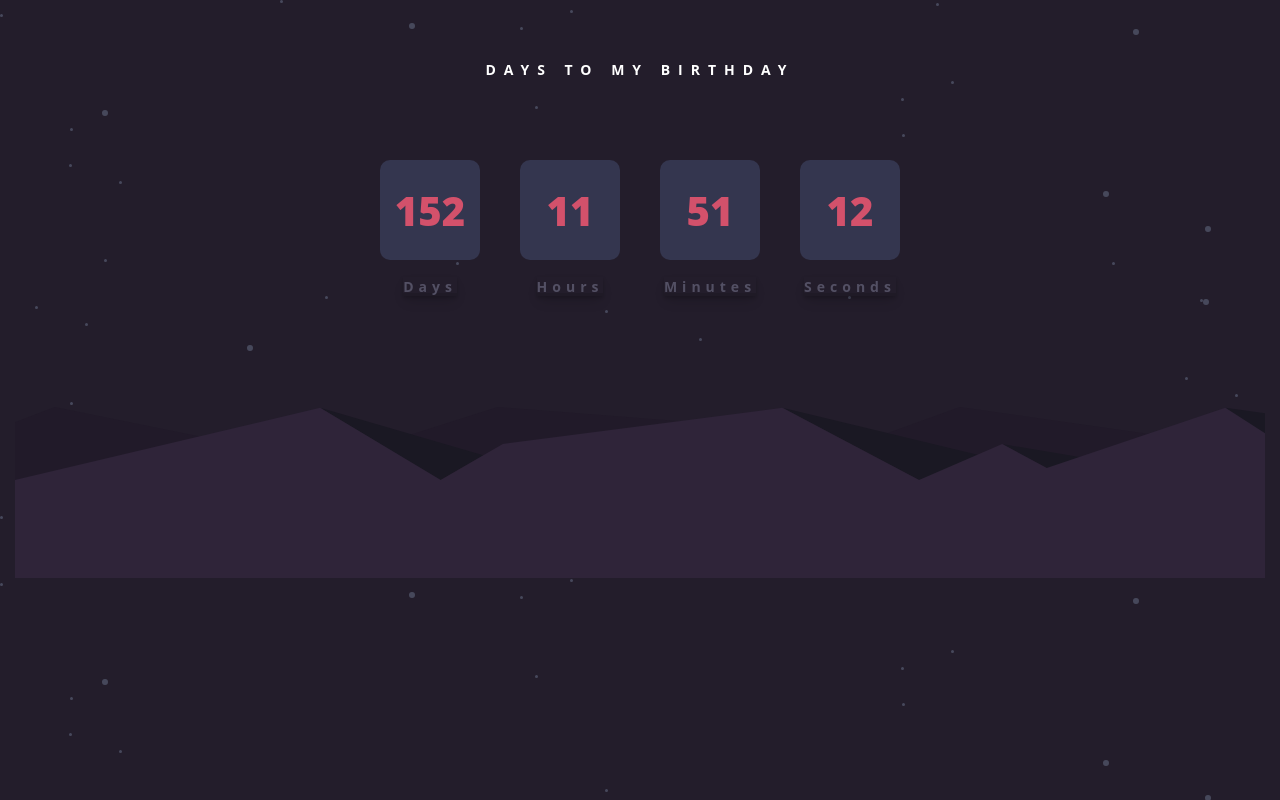
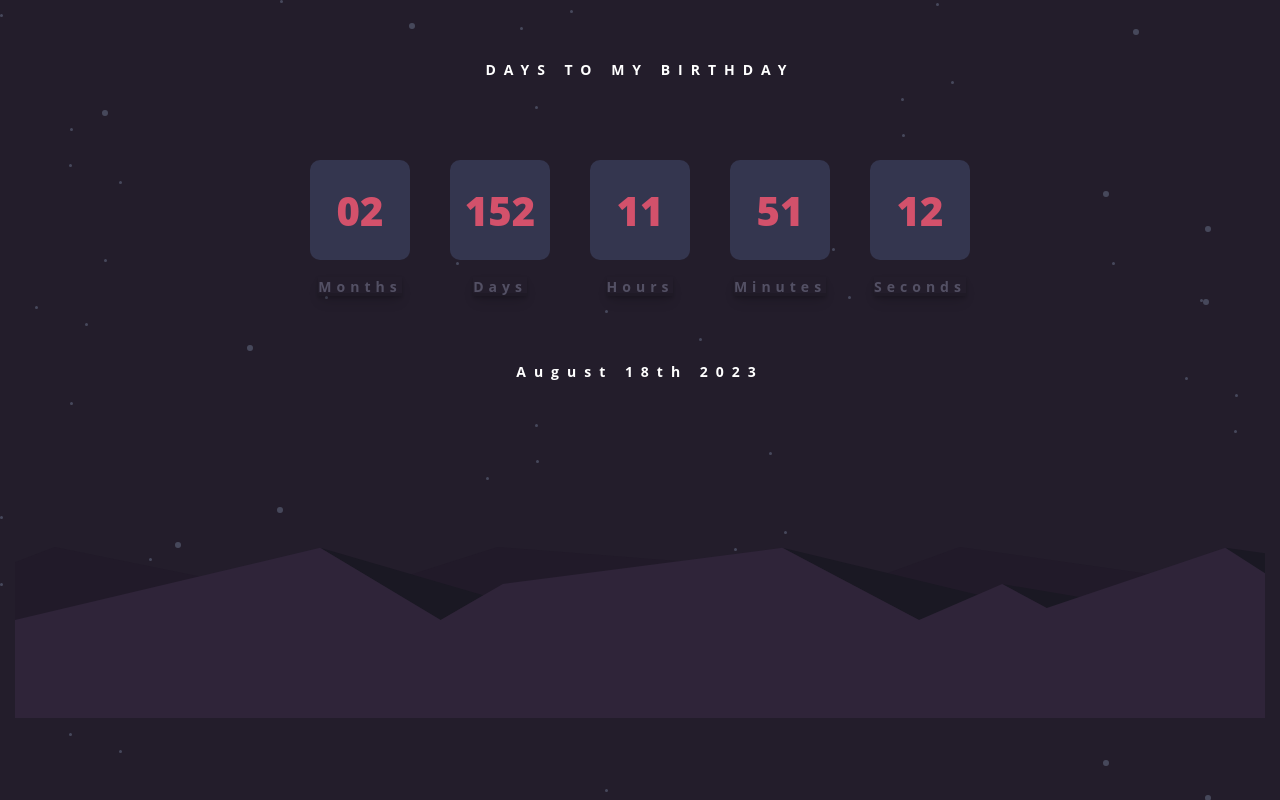
Before and after one commit to harteyhitman/countDownapp, a React (Create React App) app: page / in a window 1280 px wide. Built offline with nearby package versions, Linux system fonts and the light colour scheme.

Commit message:
months-added

```diff
--- a/src/App.css
+++ b/src/App.css
@@ -19,7 +19,7 @@
     text-align: center;
   }
 
-  .header {
+  .header, h1 {
     text-align: center;
     font-size: 14px;
     line-height: 10;
--- a/src/App.js
+++ b/src/App.js
@@ -14,6 +14,7 @@ const App = () => {
 };
 
 const Timer = () => {
+  const [Months, setmonth] = useState(0);
   const [days, setDays] = useState(0);
   const [hours, setHours] = useState(0);
   const [minutes, setMinutes] = useState(0);
@@ -22,8 +23,11 @@ const Timer = () => {
   const deadline = "August, 18, 2023";
 
   const getTime = () => {
+
     const time = Date.parse(deadline) - Date.now();
 
+
+    setmonth(Math.floor(time / (1000 * 60 * 60 * 24 / 30 ) % 12 ))
     setDays(Math.floor(time / (1000 * 60 * 60 * 24)));
     setHours(Math.floor((time / (1000 * 60 * 60)) % 24));
     setMinutes(Math.floor((time / 1000 / 60) % 60));
@@ -38,6 +42,13 @@ const Timer = () => {
 
   return (
     <div className="timer" role="timer">
+
+      <div className="col-4">
+        <div className="box">
+          <p id="Months">{Months < 10 ? "0" + Months : Months}</p>
+        </div>
+        <span className="text">Months</span>
+      </div>
       <div className="col-4">
         <div className="box">
           <p id="day">{days < 10 ? "0" + days : days}</p>
@@ -62,6 +73,7 @@ const Timer = () => {
         </div>
         <span className="text">Seconds </span>
       </div>
+      <h1>August 18th 2023</h1>
       <div className="bottom">
         <img src={images} alt="" />
       </div>
```
